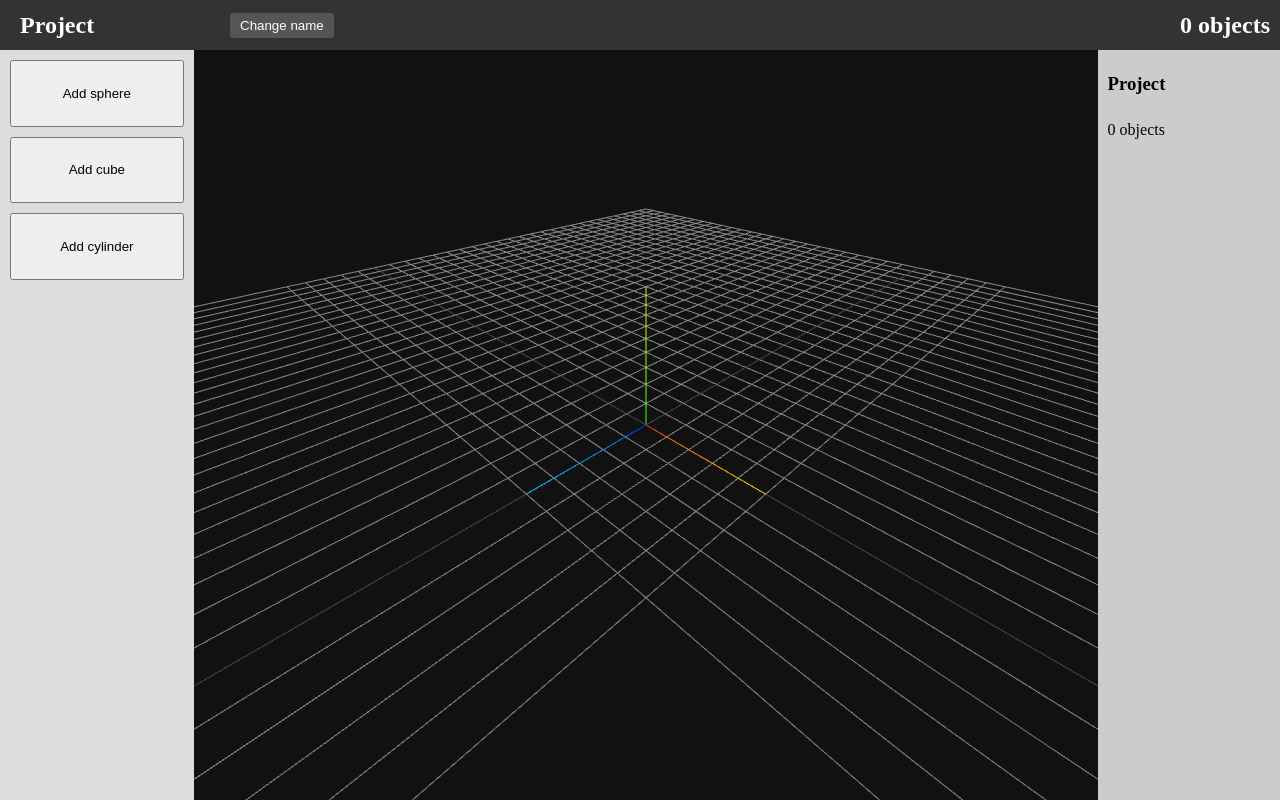
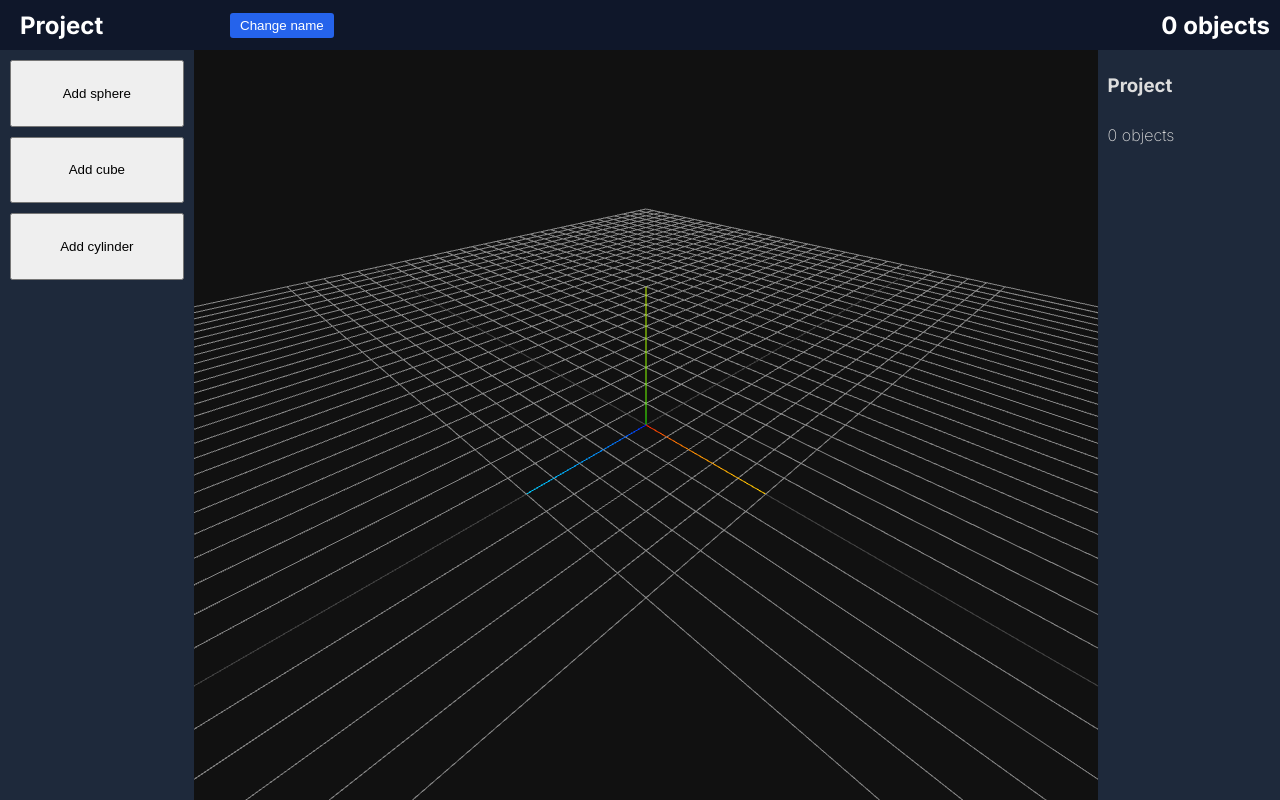
Before and after one commit to andre-lima/takehome-frontend-3d-assessment, a React (Vite) app: page / in a window 1280 px wide. Built offline with nearby package versions, Linux system fonts and the light colour scheme.

Commit message:
feat(styling): improving styles, colors, fonts and minor usability improvements

```diff
--- a/index.html
+++ b/index.html
@@ -5,6 +5,9 @@
     <link rel="icon" type="image/svg+xml" href="/vite.svg" />
     <meta name="viewport" content="width=device-width, initial-scale=1.0" />
     <title>Vention Machine Builder Take Home</title>
+    <link rel="preconnect" href="https://fonts.googleapis.com">
+    <link rel="preconnect" href="https://fonts.gstatic.com" crossorigin>
+    <link href="https://fonts.googleapis.com/css2?family=Inter:ital,opsz,wght@0,14..32,100..900;1,14..32,100..900&display=swap" rel="stylesheet">
   </head>
   <body>
     <div id="root"></div>
--- a/src/components/ProjectInfo/ProjectInfo.module.css
+++ b/src/components/ProjectInfo/ProjectInfo.module.css
@@ -11,7 +11,7 @@
   padding: 5px 10px;
 
   &:hover {
-    background-color: #555555;
+    background-color: rgb(30, 41, 59);
   }
 }
 
@@ -25,7 +25,7 @@
 .button {
   margin: 0 10px;
   padding: 5px 10px;
-  background: #555;
+  background: rgb(37, 99, 235);
   color: white;
   border: none;
   border-radius: 3px;
--- a/src/components/ProjectInfo/ProjectInfo.tsx
+++ b/src/components/ProjectInfo/ProjectInfo.tsx
@@ -26,6 +26,7 @@
           className={styles.nameInput}
           type="text"
           defaultValue={projectName}
+          autoFocus
         ></input>
       ) : (
         <h2 onClick={handleClickButton} className={styles.projectName}>
--- a/src/components/ShapeTree/ShapeItem.tsx
+++ b/src/components/ShapeTree/ShapeItem.tsx
@@ -7,10 +7,7 @@
 export const ShapeItem = ({ children, isSelected, shape }: PropsWithChildren<{ isSelected: boolean; shape: Mesh }>) => {
   return (
     <div
-      className={styles.shapeItem}
-      style={{
-        backgroundColor: isSelected ? '#ffff00' : 'transparent',
-      }}
+      className={`${styles.shapeItem} ${isSelected && styles.isSelected}`}
       onClick={(e) => {
         getNotificationCenter().notify('shapeSelected', shape);
         e.stopPropagation();
--- a/src/components/ShapeTree/ShapeTree.module.css
+++ b/src/components/ShapeTree/ShapeTree.module.css
@@ -1,13 +1,14 @@
 .container {
   height: 100%;
   overflow: hidden;
-  gap: 8px;
+  gap: 10px;
   display: flex;
   flex-direction: column;
+  color: #ddd;
 }
 
 .title {
-  margin: 8px 0;
+  margin: 10px 0;
 }
 
 .treeContainer {
@@ -18,13 +19,18 @@
 }
 
 .shapeItem {
-  padding: 4px;
+  padding: 5px;
   cursor: pointer;
+  border-radius: 5px;
+}
+
+.isSelected {
+  background-color: #ffff4444;
 }
 
 .labelContainer {
   display: flex;
-  gap: 4px;
+  gap: 5px;
 
   .label {
     font-family: sans-serif;
@@ -38,7 +44,7 @@
     justify-content: center;
     color: white;
     border: none;
-    border-radius: 4px;
+    border-radius: 5px;
     line-height: 0;
     background-color: #773344;
 
--- a/styles/app.css
+++ b/styles/app.css
@@ -3,6 +3,10 @@
   margin: 0;
   padding: 0;
   height: 100%;
+  font-family: 'Inter', sans-serif;
+  font-optical-sizing: auto;
+  font-weight: 200;
+  font-style: normal;
   * {
     box-sizing: border-box;
   }
@@ -15,7 +19,7 @@
 /* Top Toolbar */
 .top-toolbar {
   height: 50px;
-  background: #333;
+  background: #0f172a;
   color: white;
   display: flex;
   align-items: center;
@@ -32,14 +36,14 @@
 
 .left-bar {
   max-width: 200px;
-  background: #ddd;
+  background: rgb(30, 41, 59);
   padding: 10px;
 }
 
 .right-bar {
   width: 250px;
-  background: #ccc;
-  padding: 4px 10px;
+  background: rgb(30, 41, 59);
+  padding: 5px 10px;
 }
 
 .center-area {
```
Also changed, not shown: 1 other file (tests, documents, lock files or other folders).
